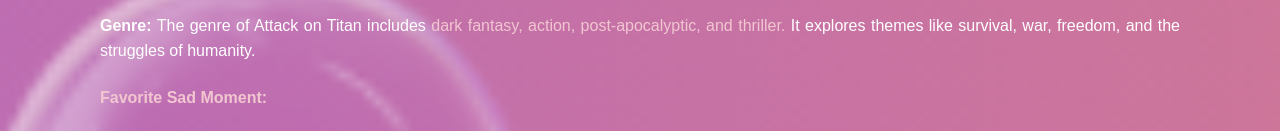
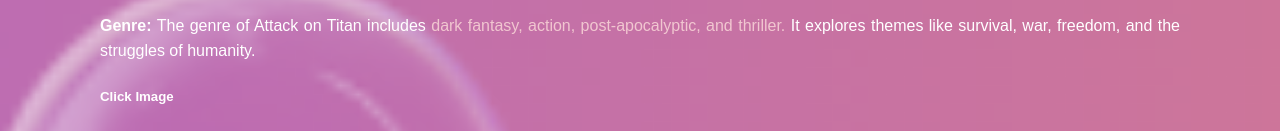
Before and after one commit to icema04/websitepersonal, a plain HTML site: page hobbies.html in a window 1280 px wide. Shown: the part 1092-1223 px from the top of the page. Drawn offline with Linux system fonts and the light colour scheme; grey boxes are pictures that could not be loaded.

Commit message:
First Commit

```diff
--- a/hobbies.html
+++ b/hobbies.html
@@ -74,6 +74,7 @@
                 <p style="text-align: justify;">
                     <b>Genre:</b> The genre of Attack on Titan includes <span style="color: #f1c6d0;">dark fantasy, action, post-apocalyptic, and thriller.</span> It explores themes like survival, war, freedom, and the struggles of humanity.
                 </p>
+                <h5 color="red">Click Image</h5>
 
                <!-- Clickable Thumbnail -->
                 <h4 style="color: #f1c6d0;">Favorite Sad Moment:</h4>
@@ -177,6 +178,7 @@
                 with and give them a new direction, adding my own ideas and emotions. It's a fun way to express my creativity and imagine stories that I never get to see in
                 the original material. Ultimately, it’s an escape where I can create my own adventures, make the characters mine, and experiment with new possibilities.
             </p>
+
         </div>
     </div>
 
```
